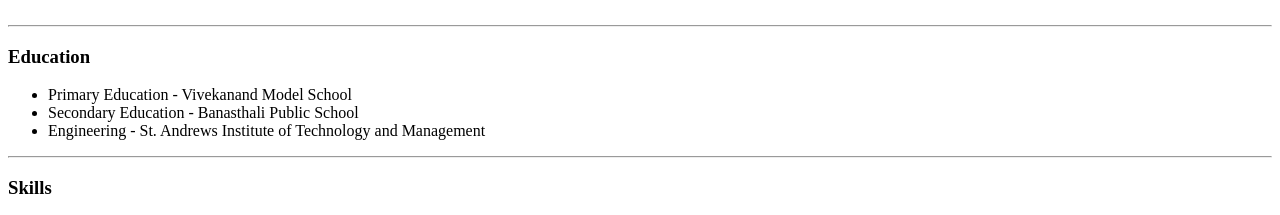
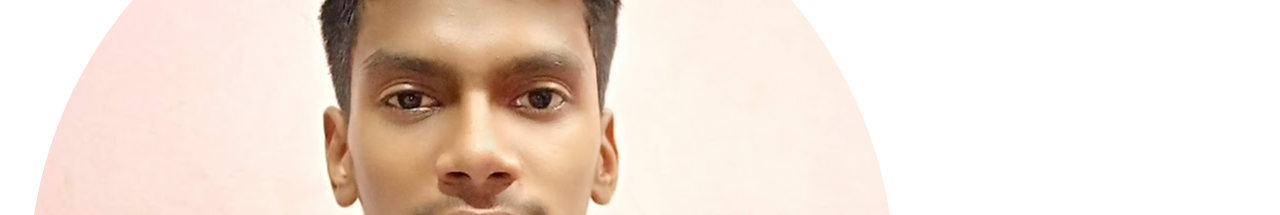
Before and after one commit to Himuu14/PersonalSite, a plain HTML site: page index.html in a window 1280 px wide. Shown: the part 181-396 px from the top of the page. Drawn offline with Linux system fonts and the light colour scheme; the site is published under a folder, as on GitHub Pages, so addresses that start at the root find nothing.

Commit message:
Update index.html

```diff
--- a/index.html
+++ b/index.html
@@ -9,7 +9,7 @@
 <body>
     <table cellspacing="20px" >
         <tr>
-            <td><img src="/images/harsh-modified.png" alt="Harsh" ></td>
+            <td><img src="images/harsh-modified.png" alt="Harsh" ></td>
             <td>
                 <h1>Harsh Singh</h1>
                 <p><em>Student and <strong><a href="https://frontendmasters.com/books/front-end-handbook/2018/what-is-a-FD.html" target="blank">Front-End Developer</a> </strong>.</em></p>
```
